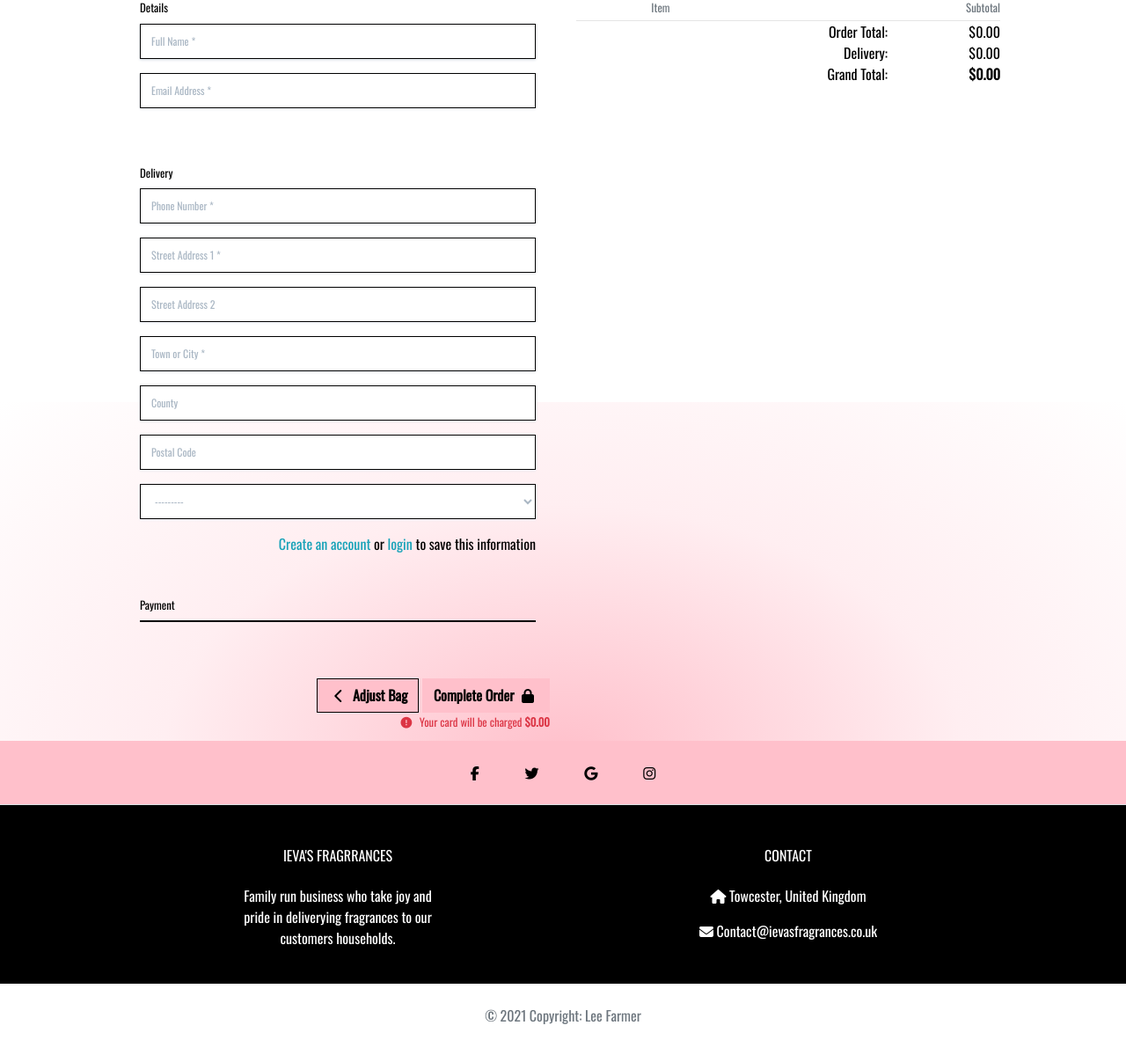
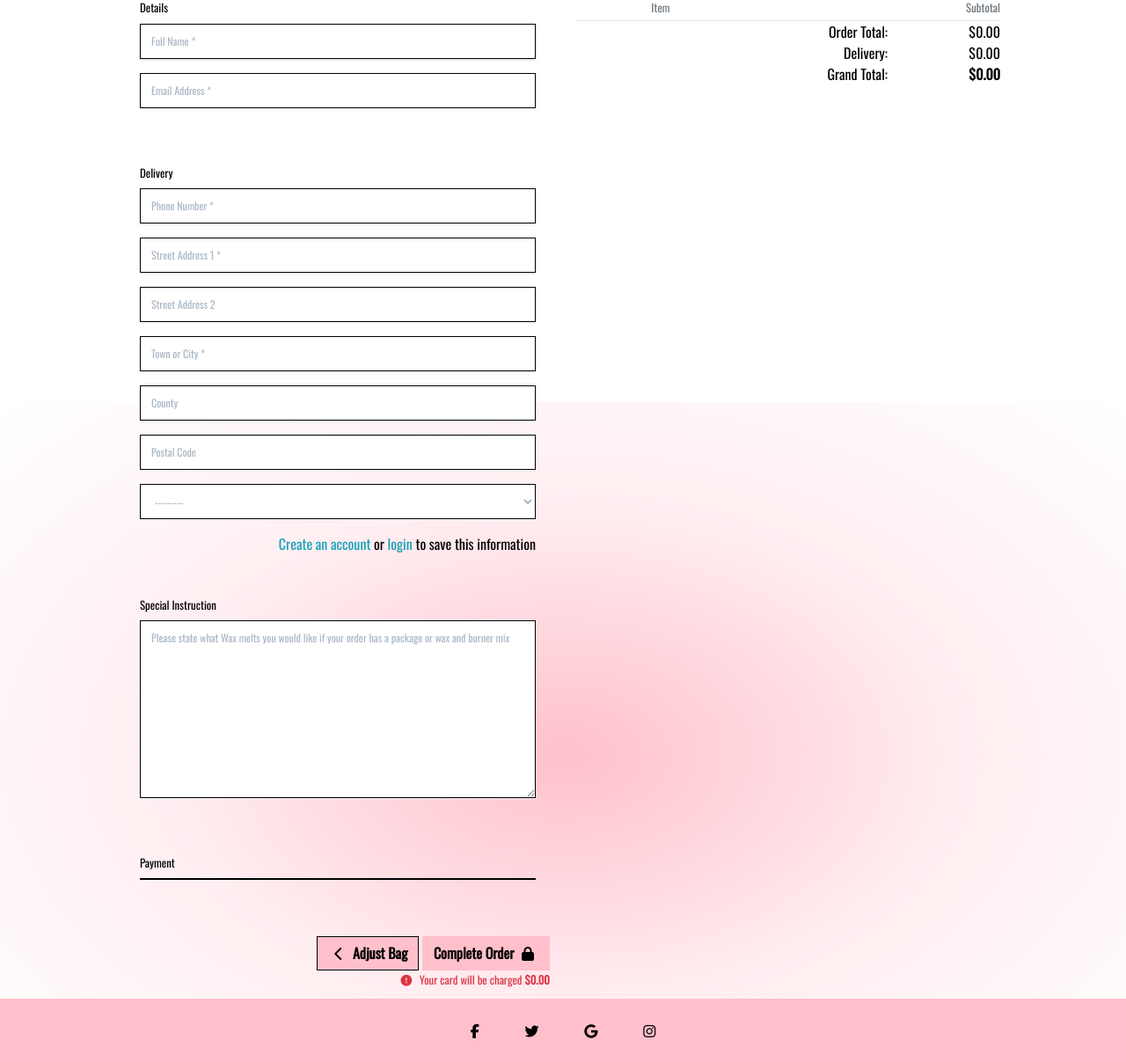
Before and after one commit to Leefarmer83/ievas_fragrances, a Django app: template checkout/templates/checkout/checkout.html in a window 1280 px wide. Shown: the part 343-1550 px from the top of the page at 88% size. Before the commit the page ends 1507 px from the top, so only its background shows below. Run offline with Django 3.2, Linux system fonts and the light colour scheme; the template is opened without the code that fills it: values that come from a table or form of the project are taken from there, others are empty; some libraries are stand-ins or nearby versions.

Commit message:
added special instruction field to checkout form, model, checkout.html and checkout_success.html

```diff
--- a/checkout/admin.py
+++ b/checkout/admin.py
@@ -18,6 +18,7 @@ class OrderAdmin(admin.ModelAdmin):
         "grand_total",
         "original_bag",
         "stripe_pid",
+
     )
 
     fields = (
@@ -38,6 +39,7 @@ class OrderAdmin(admin.ModelAdmin):
         "grand_total",
         "original_bag",
         "stripe_pid",
+        "special_instructions",
     )
 
     list_display = (
@@ -47,6 +49,7 @@ class OrderAdmin(admin.ModelAdmin):
         "order_total",
         "delivery_cost",
         "grand_total",
+        "special_instructions",
     )
 
     ordering = ("-date",)
--- a/checkout/forms.py
+++ b/checkout/forms.py
@@ -15,6 +15,7 @@ class OrderForm(forms.ModelForm):
             "postcode",
             "country",
             "county",
+            "special_instructions",
         )
 
     def __init__(self, *args, **kwargs):
@@ -32,6 +33,7 @@ class OrderForm(forms.ModelForm):
             "street_address1": "Street Address 1",
             "street_address2": "Street Address 2",
             "county": "County",
+            "special_instructions": "Please state what Wax melts you would like if your order has a package or wax and burner mix",
         }
 
         self.fields["full_name"].widget.attrs["autofocus"] = True
--- a/checkout/models.py
+++ b/checkout/models.py
@@ -42,6 +42,7 @@ class Order(models.Model):
     stripe_pid = models.CharField(
         max_length=254, null=False, blank=False, default=""
     )
+    special_instructions = models.TextField(max_length=80, null=True, blank=True)
 
     def _generate_order_number(self):
         """
--- a/checkout/templates/checkout/checkout.html
+++ b/checkout/templates/checkout/checkout.html
@@ -101,6 +101,10 @@
 							{% endif %}
 						</div>
                     </fieldset>
+                    <fieldset class="rounded px-3 mb-5 Oswald">
+                        <legend class="fieldset-label small text-black px-2 w-auto">Special Instruction</legend>
+                        {{ order_form.special_instructions | as_crispy_field }}
+                    </fieldset>
                     <fieldset class="px-3 Oswald">
                         <legend class="fieldset-label small text-black px-2 w-auto">Payment</legend>
                         <!-- A Stripe card element will go here -->
--- a/checkout/views.py
+++ b/checkout/views.py
@@ -61,6 +61,7 @@ def checkout(request):
             "street_address1": request.POST["street_address1"],
             "street_address2": request.POST["street_address2"],
             "county": request.POST["county"],
+            "special_instructions": request.POST["special_instructions"],
         }
         order_form = OrderForm(form_data)
         if order_form.is_valid():
```
Also changed, not shown: checkout/templates/checkout/checkout_success.html (+10 -0 lines), checkout/migrations/0006_order_special_instructions.py (added), checkout/migrations/0007_alter_order_special_instructions.py (added).
